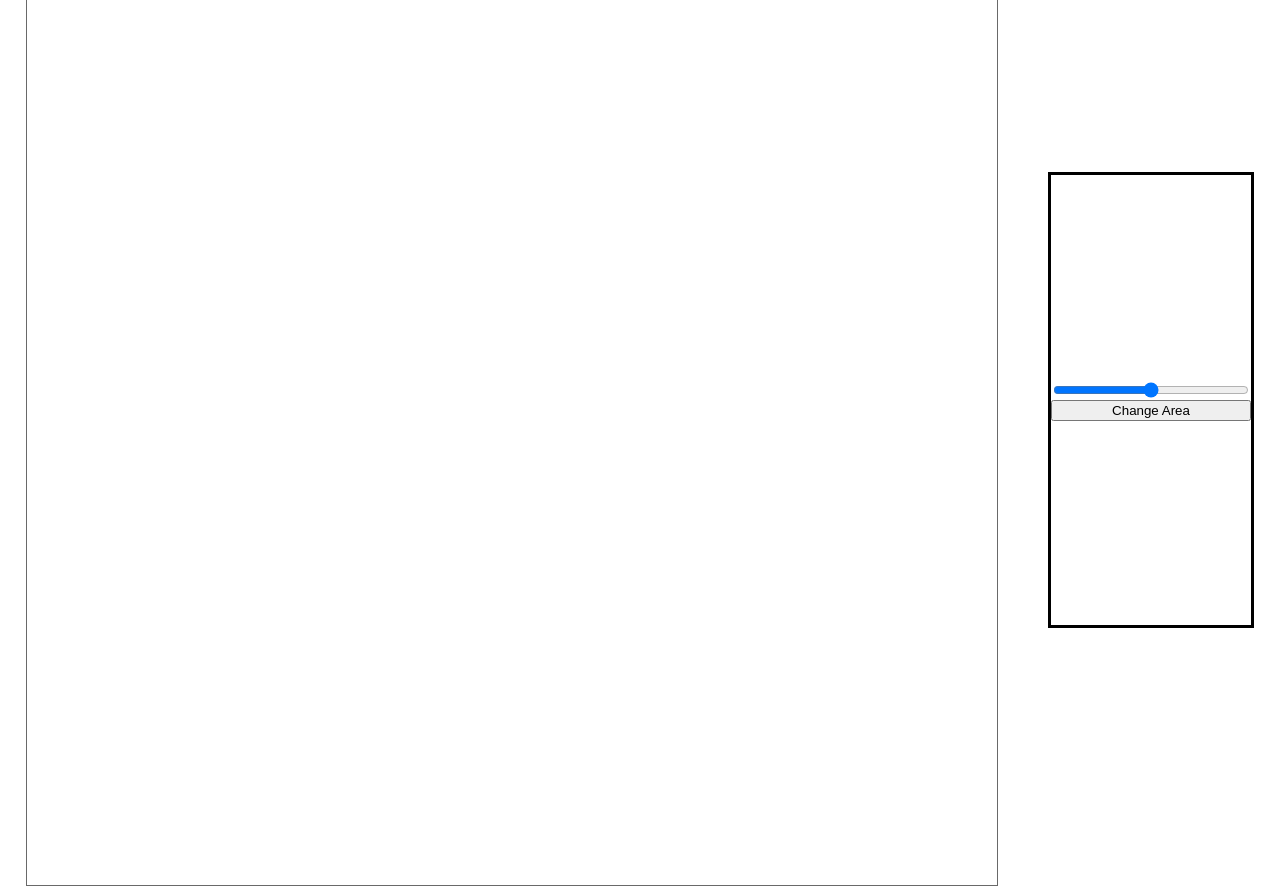
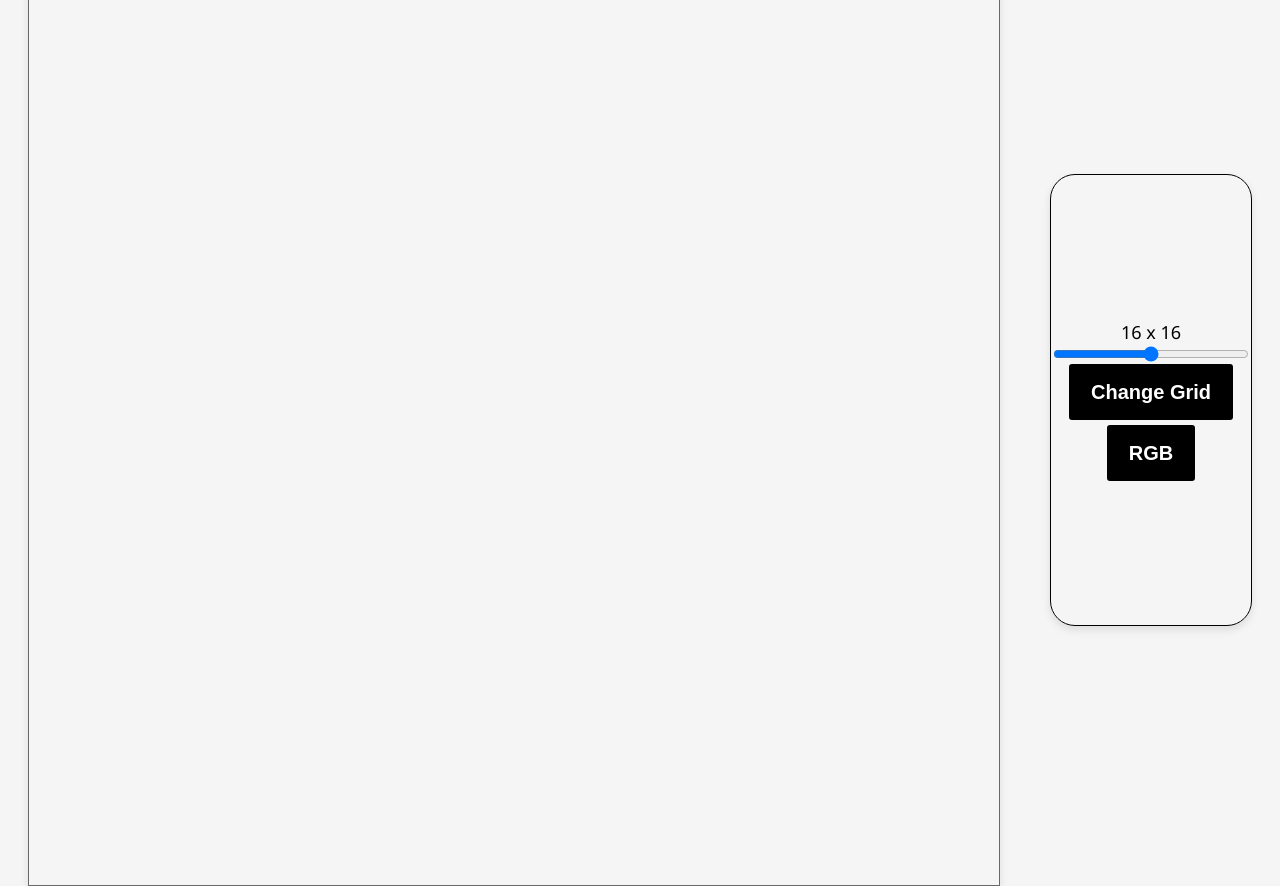
Before and after one commit to SaltyC00kie/EtchASketch, a plain HTML site: page index.html in a window 1280 px wide. Drawn offline with Linux system fonts and the light colour scheme.

Commit message:
refactored the js and Css

```diff
--- a/index.html
+++ b/index.html
@@ -10,10 +10,14 @@
 <body>
     <div class="container"></div>
     <div class="settings">
+        <div id="rangeOutputDiv">
+            <div id="rangeOutput">16 x 16</div>
+        </div>
         <input type="range" min="16" max="100" class="rangeSlider" />
-
-        <button class="btn">Change Area</button>
-
+        <div class="btnDiv">
+            <button class="btn" id="btnChangeArea">Change Grid</button>
+            <button class="btn" id="btnRgb"> RGB </button>
+        </div>
     </div>
 </body>
 <script src='main.js'></script>
--- a/main.js
+++ b/main.js
@@ -1,40 +1,73 @@
+const GRIDSIZE = 16;
+const boxSize = 970;
+var useRgbColor = false;
 
-const GRIDSIZE = 16*16;
+const btnDrawGrid = document.querySelector("#btnChangeArea");
+const rangeSlider = document.querySelector(".rangeSlider");
+const rangeOutput = document.querySelector("#rangeOutput");
+const rgbButton = document.querySelector("#btnRgb");
 
+rangeSlider.addEventListener("input", (event) => {
+    let sliderVal = event.target.value;
+    rangeOutput.textContent = sliderVal + " x " + sliderVal;});
 
-createDrawingGrid(GRIDSIZE);
+btnDrawGrid.addEventListener("click", function () {
+    let rangeValue = rangeSlider.value;
+    createGrid(rangeValue);
+});
 
+rgbButton.addEventListener("click", (event) => {
 
+    if (useRgbColor) {
+        useRgbColor = false;
+        rgbButton.classList.remove("rgb");
+    }
+    else {
+        useRgbColor = true;
+        rgbButton.classList.add("rgb");
+    }
+})
 
-const gridNodeList = document.querySelectorAll(".grid");
-console.log("after");
-
-gridNodeList.forEach(diveNode => diveNode.addEventListener("mousemove", function name(e) {
-
-    let nodeElement = e.target.style.backgroundColor = "black"
-
-
-    console.log(e);
-
-}))
-
-
-
-
-
-
-
-
-function createDrawingGrid(size)
-{
+function createGrid(size) {
     const containerDiv = document.querySelector(".container");
 
-    for(let i= 1; i < size; i++)
+    //clearing old container div and reset color
+    containerDiv.innerHTML = '';
+    useRgbColor = false;
+
+    for (let i = 0; i < size * size; i++)
     {
         let gridDiv = document.createElement("div");
+        gridDiv.classList.add("gridElement");
 
+        gridDiv.addEventListener("mousemove", function name(e) {
 
-        gridDiv.classList.add("grid");
+            if (useRgbColor)
+            {
+                e.target.style.backgroundColor = `rgb(${getRandomRGBColor()}, ${getRandomRGBColor()}, ${getRandomRGBColor()})`;
+            }
+            else
+            {
+                e.target.style.backgroundColor = "black";
+            }
+        });
+
+        gridDiv.style.flexBasis = `${100 / size}%`;
+        gridDiv.style.flexGrow = 0;
+        gridDiv.style.flexShrink = 0;
+        gridDiv.style.margin = 0;
+        gridDiv.style.padding = 0;
+
         containerDiv.appendChild(gridDiv);
     }
+
 }
+
+function getRandomRGBColor() {
+
+    let min = Math.ceil(0);
+    let max = Math.floor(255);
+    return Math.floor(Math.random() * (max - min) + min); // The maximum is exclusive and the minimum is inclusive
+}
+
+createGrid(GRIDSIZE);
--- a/style.css
+++ b/style.css
@@ -6,6 +6,7 @@ body {
     align-items: center;
     gap: 50px;
     height: 100vh;
+    background-color: #f5f5f5;
 }
 
 
@@ -13,28 +14,74 @@ body {
     width: 970px;
     height: 970px;
     display: flex;
-    align-items: stretch;
-    justify-content: center;
     flex-wrap: wrap;
     border: solid;
     border-width: 1px;
     border-color: dimgray;
+    box-shadow: 0 4px 8px rgba(0, 0, 0, 0.1);
+
+}
+
+.gridElement{
+    flex: 0 0 3.79%;
+    margin:0;
+    padding:0;
+}
+
+#rangeOutputDiv{
+    display: flex;
+    align-items: center;
+    justify-content: center;
+}
+#rangeOutput{
+    font-family: 'Segoe UI', Tahoma, Geneva, Verdana, sans-serif;
+    font-size: large;
 }
 
 .settings{
     display: flex;
     flex-direction: column;
     justify-content: center;
-    border: solid;
+    border: solid 1px;
+    border-radius: 25px;
     height: 450px;
     width: 200px;
+    box-shadow: 0 4px 8px rgba(0, 0, 0, 0.1);
+}
+.btnDiv{
+    display: flex;
+    flex-direction: column;
+    align-items: center;
+    justify-content: space-evenly;
+    gap: 5px;
+
+}
+.btn{
+    flex: 0 0 0;
+    display: inline-block;
+    outline: 0;
+    cursor: pointer;
+    border: 2px solid #000;
+    border-radius: 3px;
+    color: #fff;
+    background: #000;
+    font-size: 20px;
+    font-weight: 600;
+    line-height: 28px;
+    padding: 12px 20px;
+    text-align:center;
+    transition-duration: .15s;
+    transition-property: all;
+    transition-timing-function: cubic-bezier(.4,0,.2,1);
 }
 
-.grid{
+.btn:hover{
+    color: #000;
+    background: rgb(255, 218, 87);
 
-    margin:0;
-    padding:0;
-    min-width: 16px;
-    min-height: 16px;
-    flex: 1 0 6.5%;
 }
+
+#btnRgb:hover{
+    background: linear-gradient(90deg, rgba(255,0,0,1) 0%, rgba(255,154,0,1) 10%, rgba(208,222,33,1) 20%, rgba(79,220,74,1) 30%, rgba(63,218,216,1) 40%, rgba(47,201,226,1) 50%, rgba(28,127,238,1) 60%, rgba(95,21,242,1) 70%, rgba(186,12,248,1) 80%, rgba(251,7,217,1) 90%, rgba(255,0,0,1) 100%)
+}
+.rgb{background: linear-gradient(90deg, rgba(255,0,0,1) 0%, rgba(255,154,0,1) 10%, rgba(208,222,33,1) 20%, rgba(79,220,74,1) 30%, rgba(63,218,216,1) 40%, rgba(47,201,226,1) 50%, rgba(28,127,238,1) 60%, rgba(95,21,242,1) 70%, rgba(186,12,248,1) 80%, rgba(251,7,217,1) 90%, rgba(255,0,0,1) 100%);}
```
